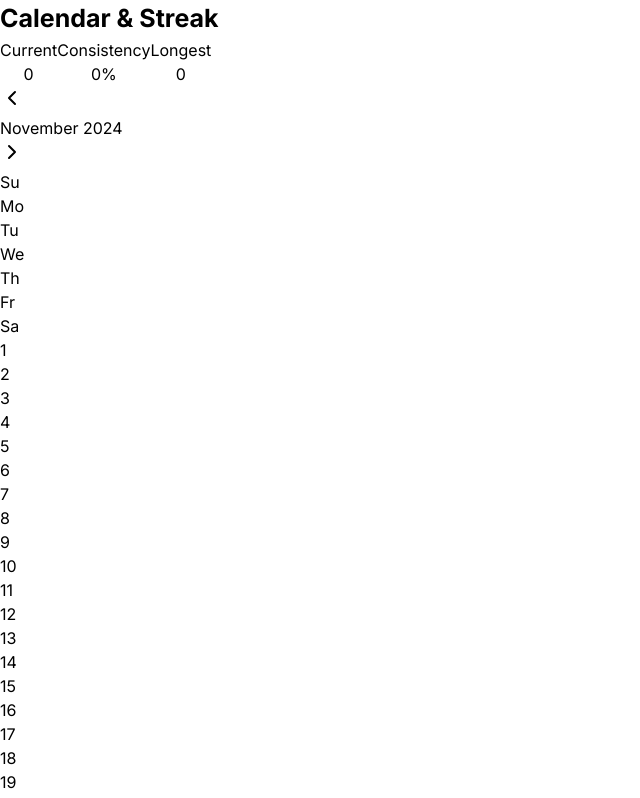
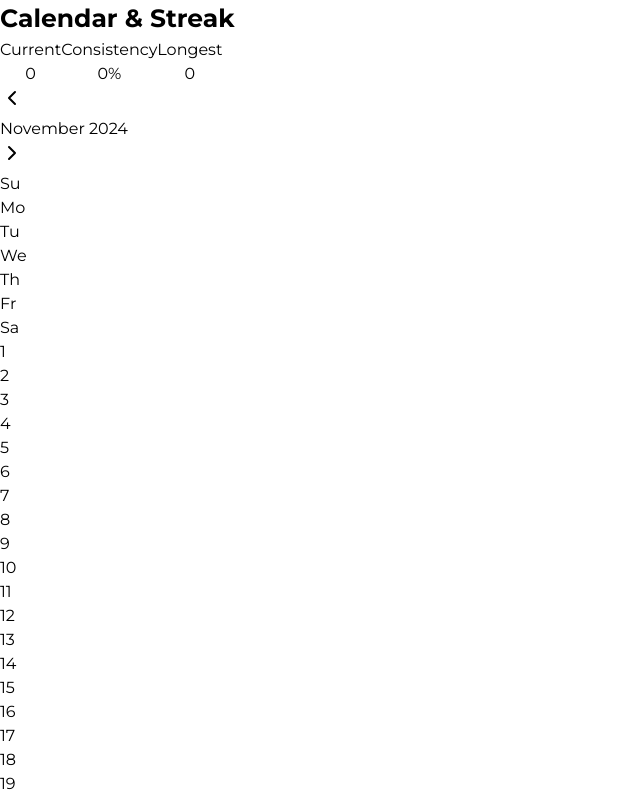
Before and after one commit to martinsvarc/homepagewidgets, a Next.js app: page / in a window 1280 px wide. Shown: the top 798 px of the page, without its empty margins (0-640 px from the left). Built offline with nearby package versions, Linux system fonts and the light colour scheme.

Commit message:
Update Layout.tsx

```diff
--- a/app/Layout.tsx
+++ b/app/Layout.tsx
@@ -1,8 +1,12 @@
+// app/layout.tsx
 import type { Metadata } from 'next'
-import { Inter } from 'next/font/google'
+import { Montserrat } from 'next/font/google'
 import '@/styles/globals.css'
 
-const inter = Inter({ subsets: ['latin'] })
+const montserrat = Montserrat({
+  subsets: ['latin'],
+  weight: ['400', '700'],
+})
 
 export const metadata: Metadata = {
   title: 'Dashboard',
@@ -16,7 +20,7 @@
 }) {
   return (
     <html lang="en">
-      <body className={inter.className}>{children}</body>
+      <body className={montserrat.className}>{children}</body>
     </html>
   )
 }
```
